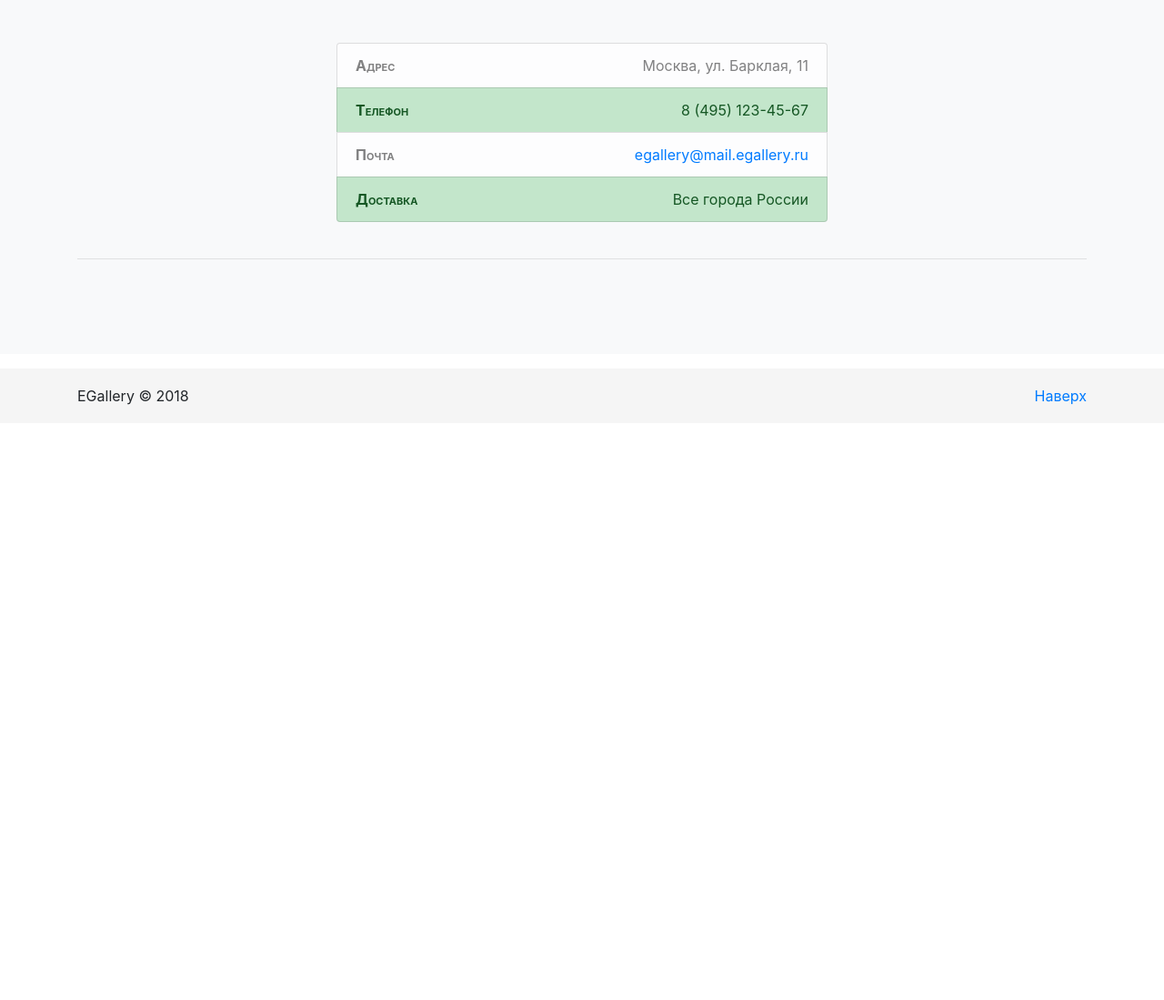
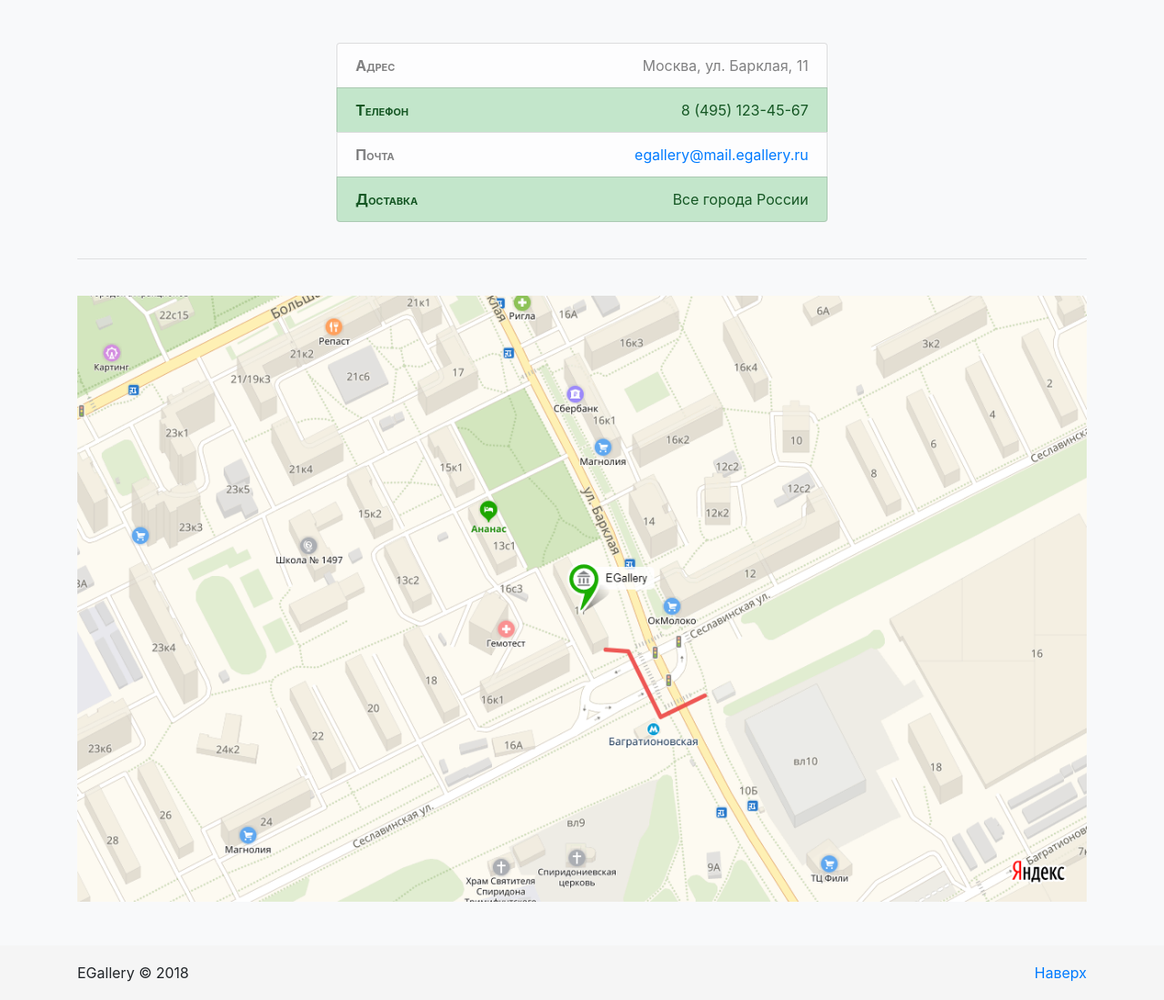
Before and after one commit to dmitry-vs/python-django-education-gb-shop, a Django app: page /contact/ in a window 1280 px wide. Shown: the part 335-1434 px from the top of the page at 91% size. Before the commit the page ends 780 px from the top, so only its background shows below. Run offline with Django 3.2, Linux system fonts and the light colour scheme; some libraries are stand-ins or nearby versions.

Commit message:
Replaced interactive map with plain image in contact.html

```diff
--- a/geekshop/mainapp/templates/mainapp/contact.html
+++ b/geekshop/mainapp/templates/mainapp/contact.html
@@ -57,12 +57,10 @@
           <br><hr><br>
 
           <div class="row">
-            <div class="col-md-2"></div>
-            <div class="col-md-8">
-              <div id="map"><script type="text/javascript" charset="utf-8" async src="https://api-maps.yandex.ru/services/constructor/1.0/js/?um=constructor%3Ab2d4a60d25daa062c6589f069616b748a554abcceb69d877bf7f47465f55b899&amp;width=100%25&amp;height=400&amp;lang=ru_RU&amp;scroll=true"></script></div>
+            <div class="col-md-12">
+              <img src="/static/img/contact/map.png" alt="Map" class="img-fluid">
             </div>
-            <div class="col-md-2"></div>
-          </div>
+          </div><!--row-->
         </div><!--container-->
       </div><!--album-->
 
```
Also changed, not shown: geekshop/static/img/contact/map.png (added).
